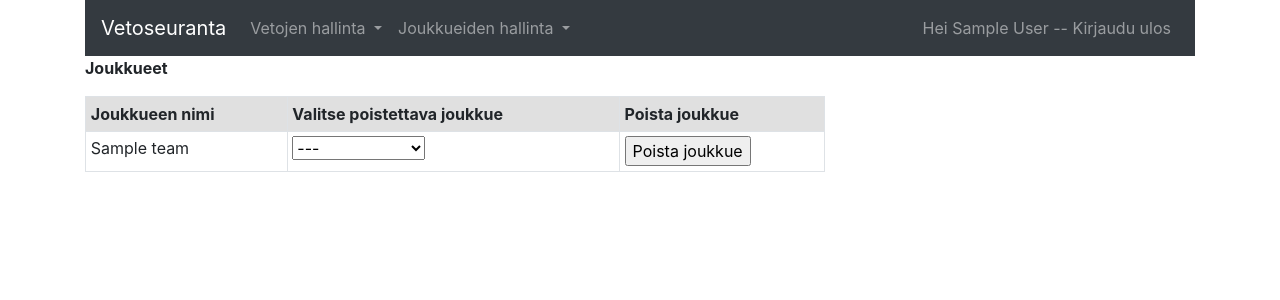
After one commit to jyrki26/Vetoseuranta2, a Flask app: page /teams/delete/ in a window 1280 px wide. The commit adds this page. Shown: the top 300 px of the page. Run offline with Flask 2, Linux system fonts and the light colour scheme; a user stored in the database is signed in; tables that the repository leaves empty hold one stand-in row (values such as "Sample post"); some libraries are stand-ins or nearby versions.

Commit message:
delete teams and validation added

```diff
--- a/application/teams/forms.py
+++ b/application/teams/forms.py
@@ -1,14 +1,31 @@
 from flask_wtf import FlaskForm
-from wtforms import StringField, validators
+from wtforms import StringField, validators, SelectField
+from wtforms.validators import ValidationError
+from application.teams.models import Team
+
+def check_name(form, field):
+     name = bool(Team.query.filter_by(name=field.data).first())
+     if name == True:
+         raise ValidationError('Samanniminen joukkue on jo tallennettu')
 
 class TeamForm(FlaskForm):
-    name = StringField("Joukkueen nimi", [validators.Length(min=2)])
+    name = StringField("Joukkueen nimi", [validators.Length(min=2, message= 'Nimen tulee olla vähintään kahden merkin mittainen'), check_name])
 
     class Meta:
         csrf = False
 
 class ChangeName(FlaskForm):
-    name = StringField("Uusi nimi", [validators.Length(min=2)])
+    name = StringField("Uusi nimi", [validators.Length(min=2, message= 'Nimen tulee olla vähintään kahden merkin mittainen'), check_name])
 
     class Meta:
         csrf = False
+
+class DeleteTeam(FlaskForm):
+    delete = SelectField("Poista joukkue", choices=[("-", "---"), ("delete", "Poista joukkue")])
+
+    def validate_delete(form, field):
+        if field.data == '-':
+            raise ValidationError('Hyväksy joukkueen poistaminen valitsemalla Poista joukkue')
+
+    class Meta:
+        csrf = False
--- a/application/teams/views.py
+++ b/application/teams/views.py
@@ -3,7 +3,9 @@ from flask_login import current_user
 
 from application import app, db, login_required
 from application.teams.models import Team
-from application.teams.forms import TeamForm, ChangeName
+from application.bets.models import Bet
+from application.teams.forms import TeamForm, ChangeName, DeleteTeam
+from wtforms.validators import ValidationError
 
 @app.route("/teams", methods=["GET"])
 @login_required(role="ANY")
@@ -15,6 +17,35 @@ def teams_index():
 def teams_form():
     return render_template("teams/new_team.html", form = TeamForm())
 
+@app.route("/teams/delete/", methods=["GET"])
+@login_required(role="1")
+def teams_delete():
+    return render_template("teams/delete.html", teams = Team.query.order_by(Team.name).all(), form = DeleteTeam())
+
+@app.route("/teams/delete/<team_id>/", methods=["POST"])
+@login_required(role='1')
+def delete_team(team_id):
+    form = DeleteTeam(request.form)
+
+    if not form.validate():
+        return render_template("teams/delete.html", teams = Team.query.order_by(Team.name).all(), form = form)
+
+    t = Team.query.get(team_id)
+    d = form.delete.data
+
+    if d == 'delete':
+        name = bool(Bet.query.filter_by(home_team_id = t.id).first())
+        name2 = bool(Bet.query.filter_by(away_team_id = t.id).first())
+        if name == True or name2 == True:
+            return render_template("teams/delete.html", teams = Team.query.order_by(Team.name).all(), form = form,
+                                            error = "Joukkuetta on jo käytetty vedossa, joten sitä ei voi poistaa")
+
+        db.session().delete(t)
+
+    db.session().commit()
+
+    return redirect(url_for("teams_delete"))
+
 @app.route("/teams/<team_id>/", methods=["POST"])
 @login_required(role='1')
 def teams_change_name(team_id):
@@ -25,6 +56,7 @@ def teams_change_name(team_id):
 
     t = Team.query.get(team_id)
     t.name = form.name.data
+
     db.session().commit()
 
     return redirect(url_for("teams_index"))
--- a/application/templates/bets/new_bet.html
+++ b/application/templates/bets/new_bet.html
@@ -61,6 +61,11 @@
                     <td>
                         {{ form.away_team }}
                     </td>
+                    <ul>
+                            {% for error in form.away_team.errors %}
+                            <li>{{ error }}</li>
+                            {% endfor %}
+                        </ul>
                 </tr>
                 <tr>
                     <td>
--- a/application/templates/index.html
+++ b/application/templates/index.html
@@ -18,6 +18,7 @@
         <li class="list-group-item list-group-item-dark">Joukkueiden hallinta</li>
         <a href="{{ url_for('teams_index') }}" class="list-group-item list-group-item-action">Näytä joukkueet</a>
         <a href="{{ url_for('teams_form') }}" class="list-group-item list-group-item-action">Lisää joukkue</a>
+        <a href="{{ url_for('teams_delete') }}" class="list-group-item list-group-item-action">Poista joukkue</a>
       </div>
     </div>
   </div>
--- a/application/templates/layout.html
+++ b/application/templates/layout.html
@@ -40,6 +40,7 @@
             <div class="dropdown-menu" aria-labelledby="navbarDropdown">
               <a class="dropdown-item" href="{{ url_for('teams_index') }}">Näytä joukkueet</a>
               <a class="dropdown-item" href="{{ url_for('teams_form') }}">Lisää joukkue</a>
+              <a class="dropdown-item" href="{{ url_for('teams_delete') }}">Poista joukkue</a>
             </div>
           </li>
         </ul>
--- /dev/null
+++ b/application/templates/teams/delete.html
@@ -0,0 +1,37 @@
+{% extends "layout.html" %}
+
+{% block body %}
+<div class="container">
+    <div class="px-0 col-sm-8 col-md-8 col-lg-8">
+        <table class="table table-bordered table table-sm table-striped">
+            <thead><b>Joukkueet</b></thead>
+            <tbody>
+                <tr class="table-active">
+                    <th>Joukkueen nimi</th>
+                    <th>Valitse poistettava joukkue</th>
+                    <th>Poista joukkue</th>
+                </tr>
+                <tr>
+                    {% for team in teams %}
+                    <td>{{ team.name }}</td>
+                    <form method="POST" action="{{ url_for('delete_team', team_id=team.id) }}">
+                        <td>
+                            {{ form.delete }}
+                        </td>
+                        <td colspan="2">
+                            <input type="submit" value="Poista joukkue" />
+                    </form>
+                    </td>
+                </tr>
+                {% endfor %}
+            </tbody>
+            <ul>
+                {{ error }}
+                {% for error in form.delete.errors %}
+                <li>{{ error }}</li>
+                {% endfor %}
+            </ul>
+        </table>
+    </div>
+</div>
+{% endblock %}
```
Also changed, not shown: application/bets/forms.py (+7 -2 lines), application/templates/teams/list.html (+5 -6 lines).
